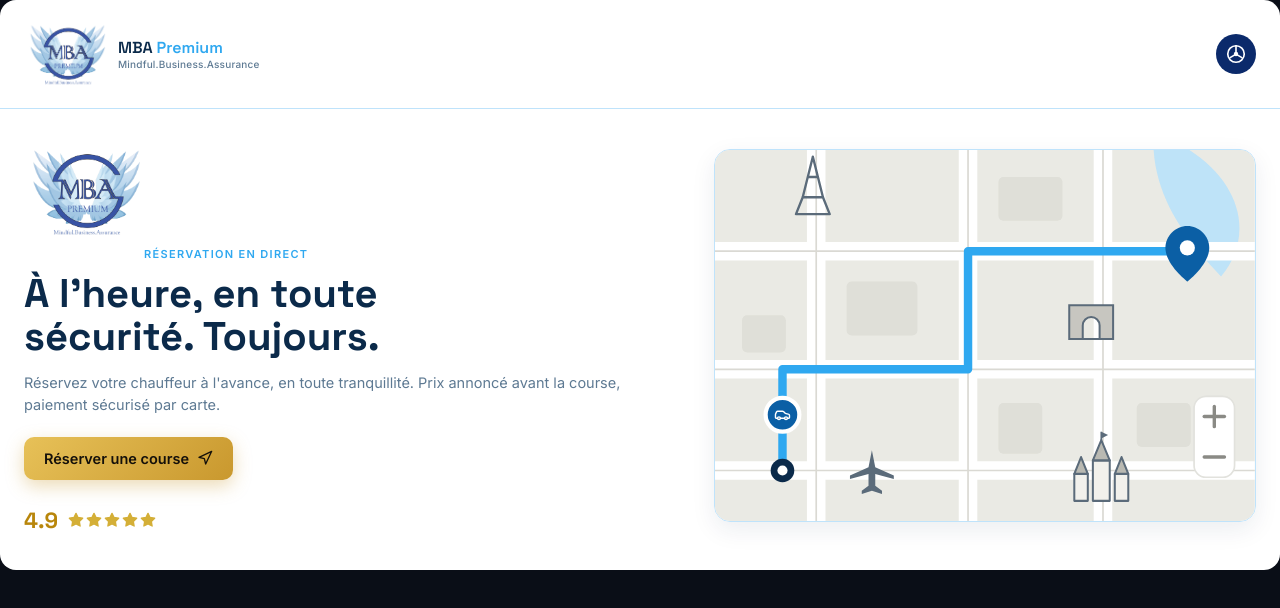
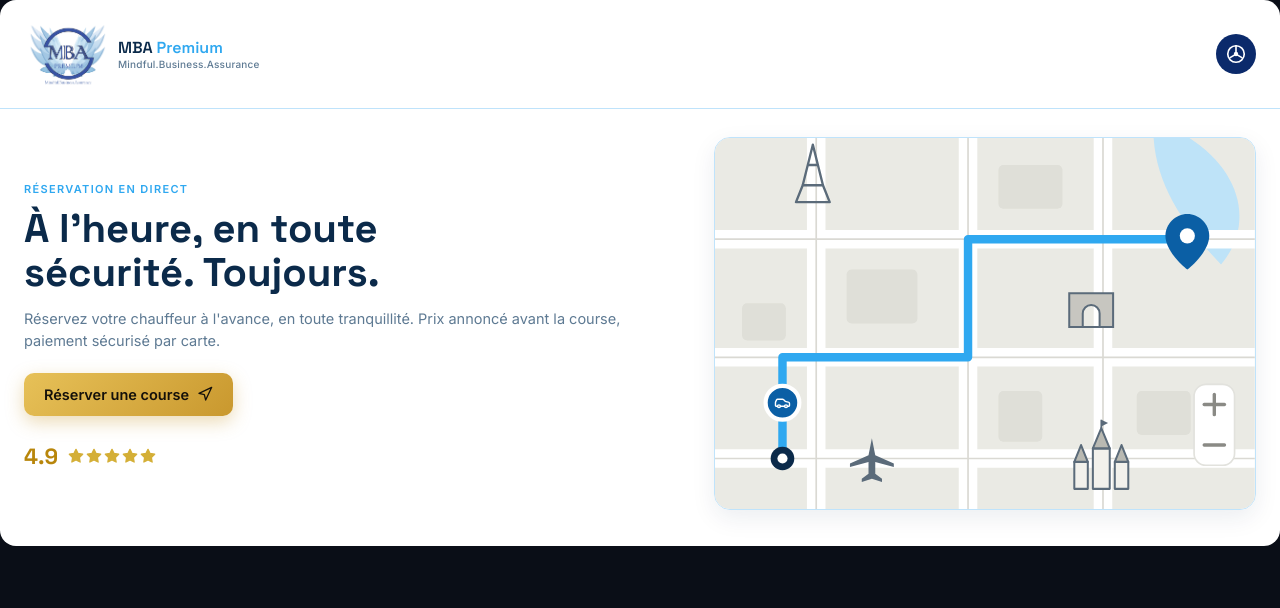
Before and after one commit to MBApremium/mba-premium-vtc, a React (Vite) app: page / in a window 1280 px wide. Shown: the top 608 px of the page. Built offline with nearby package versions, Linux system fonts and the light colour scheme; no server answers; the database is empty.

Commit message:
Update App.jsx

```diff
--- a/src/App.jsx
+++ b/src/App.jsx
@@ -512,7 +512,6 @@ function Home({ driver, onBook, onTrack, bookings }) {
     <div className="vtc-home">
       <section className="vtc-hero">
         <div className="vtc-hero-copy">
-          <img src={LOGO_SRC} alt="MBA Premium" className="vtc-hero-logo" />
           <span className="vtc-eyebrow">Réservation en direct</span>
           <h1>À l'heure, en toute <br />sécurité. Toujours.</h1>
           <p className="vtc-sub">
```
